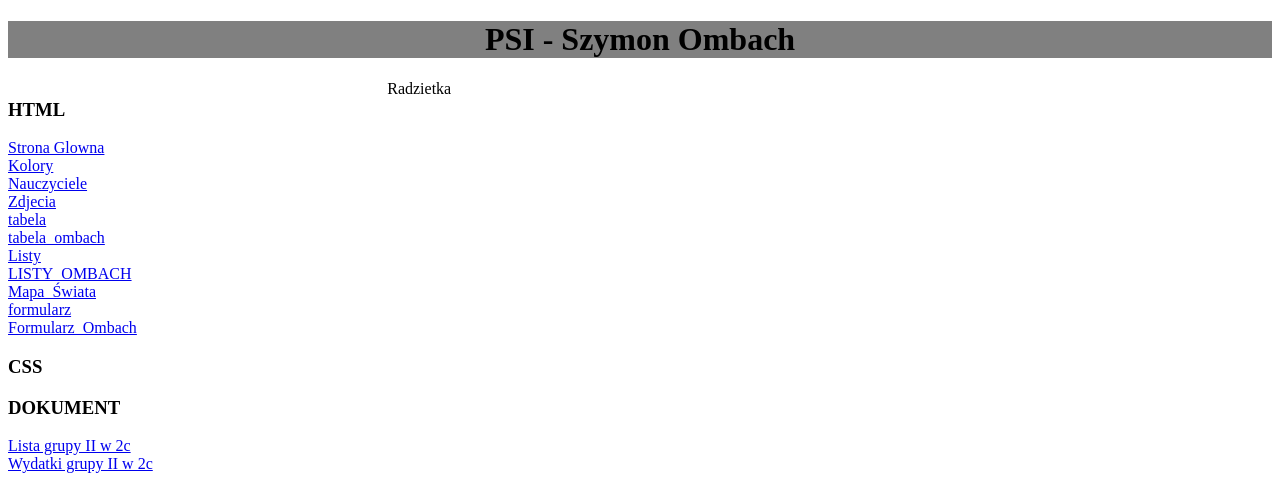
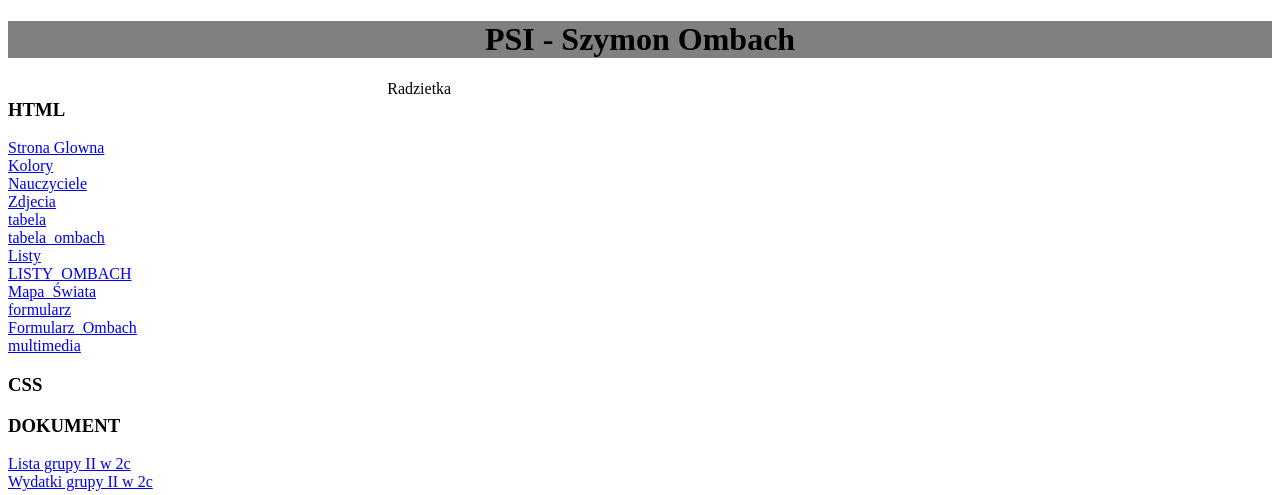
Before and after one commit to Ombach/ombach.github.io, a plain HTML site: page index.html in a window 1280 px wide. Shown: the top 495 px of the page. Drawn offline with Linux system fonts and the light colour scheme.

Commit message:
Update index.html

```diff
--- a/index.html
+++ b/index.html
@@ -24,6 +24,7 @@
 		<a href="Mapa_Świata.html"> Mapa_Świata </a> </br>
 		<a href="Formularz.html"> formularz </a> </br>
 		<a href="Formularz_Ombach.html"> Formularz_Ombach </a> </br>
+		<a href="multimedia.html"> multimedia </a> </br>
 
 		<h3>CSS</h3>
 
```
